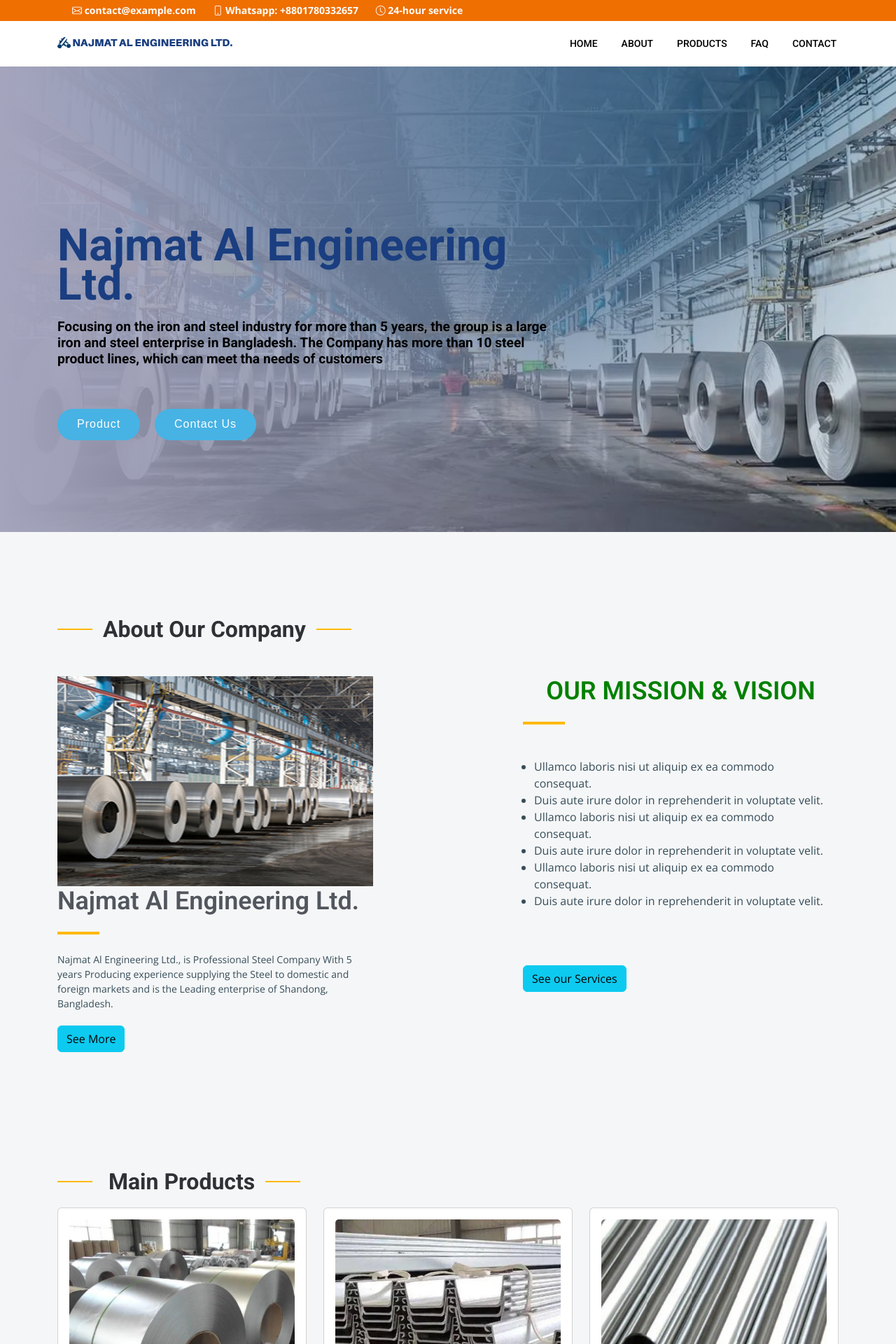
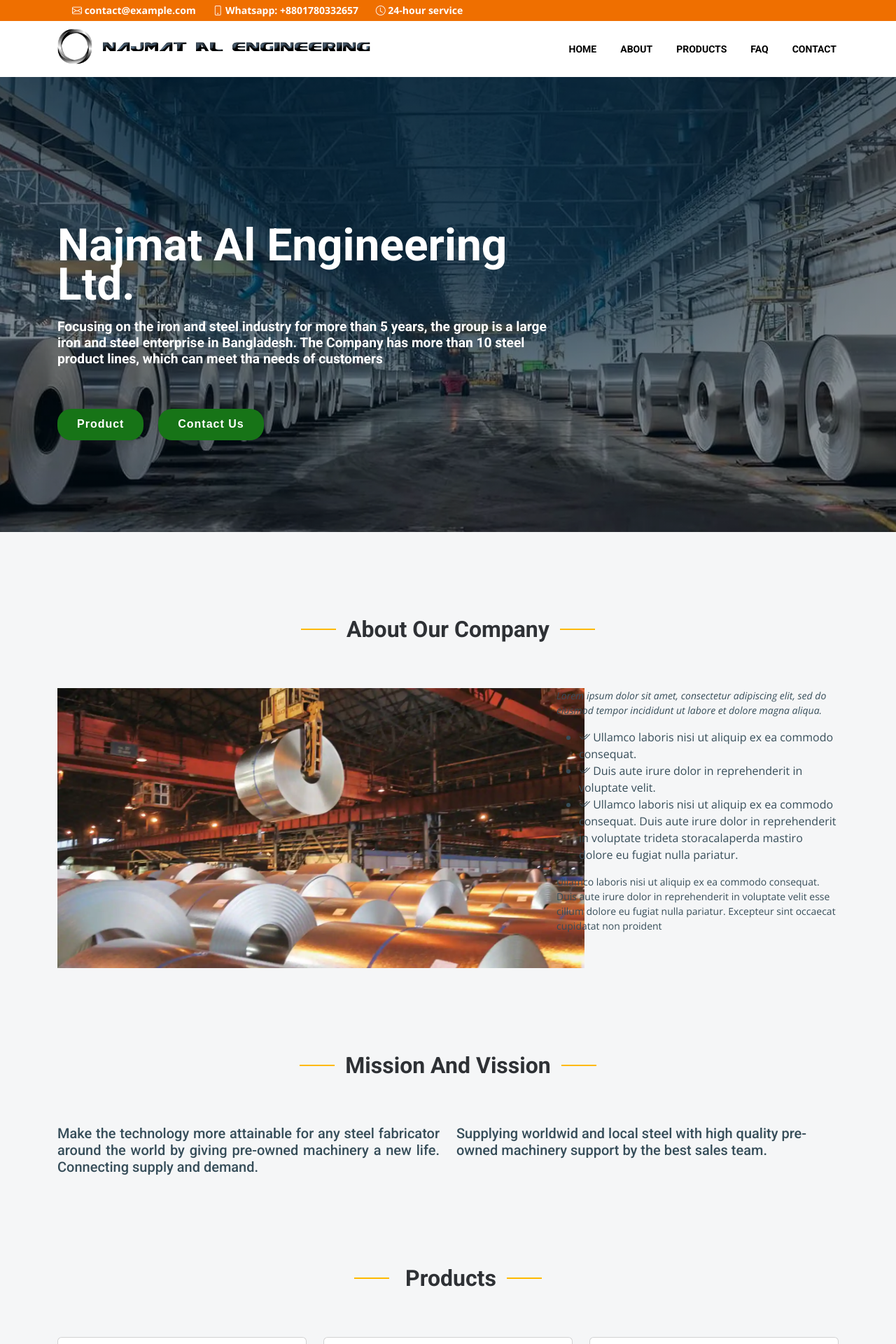
Before and after one commit to emrankhandev/najmatalengineering, a PHP site: page / in a window 1280 px wide. Shown: the top 1920 px of the page at 70% size. Run offline with PHP 8.4, Linux system fonts and the light colour scheme.

Commit message:
* logo. mission and vission added

```diff
--- a/assets/css/main.css
+++ b/assets/css/main.css
@@ -202,7 +202,7 @@ h6 {
     padding: 0 3px;
     font-family: var(--font-primary);
     font-size: 14px;
-    font-weight: 500;
+    font-weight: 700;
     color: black;
     text-transform: uppercase;
     white-space: nowrap;
@@ -496,7 +496,7 @@ section {
 }
 
 .section-header {
-  text-align: left;
+  text-align: center;
   padding-bottom: 10px;
 }
 
@@ -505,6 +505,7 @@ section {
   font-weight: 700;
   position: relative;
   color: #2e3135;
+  margin-bottom: 55px;
 }
 
 .section-header h2:before,
@@ -540,11 +541,12 @@ section {
 #hero {
   width: 100%;
   height: 95vh;
-  background-image: linear-gradient(to left, rgba(15, 9, 9, 0), rgba(164 164 189)),
+  background-image: linear-gradient(rgba(0, 0, 0, 0.5) 0%, rgba(0, 0, 0, 0.3) 100%),
     url(../img/banner.webp);
   background-position: center;
   background-repeat: no-repeat;
   background-size: cover;
+  visibility: visible;
 }
 
 #hero .container {
@@ -556,32 +558,32 @@ section {
   font-size: 4rem;
   font-weight: 900;
   line-height: 56px;
-  color: #1A3E80;
+  color: white;
 }
 
 #hero h2 {
-  color: black;
+  color: white;
   margin-bottom: 50px;
   font-size: 1.2rem;
-  font-weight: 700;
+  font-weight: 800;
 }
 
 #hero .btn-get-started {
   font-family: "Jost", sans-serif;
-  font-weight: 500;
+  font-weight: 700;
   font-size: 16px;
   letter-spacing: 1px;
   display: inline-block;
   padding: 10px 28px 11px 28px;
-  border-radius: 50px;
+  border-radius: 20px;
   transition: 0.5s;
   margin: 10px 0 0 0;
   color: #fff;
-  background: #47b2e4;
+  background: rgb(23, 116, 23);
 }
 
 #hero .btn-get-started:hover {
-  background: #209dd8;
+  background: rgb(165, 165, 76);
 }
 
 
@@ -637,53 +639,134 @@ section {
 /*--------------------------------------------------------------
 # About Section
 --------------------------------------------------------------*/
-#about {
-  padding-bottom: 0px !important;
+.about h3 {
+  font-weight: 700;
+  font-size: 36px;
+  margin-bottom: 30px;
+  font-family: var(--font-secondary);
 }
 
-.about h2 {
-  font-size: 48px;
-  font-weight: 700;
-  font-family: var(--font-secondary);
-  margin: 30px 0;
+.about .call-us {
+  left: 10%;
+  right: 10%;
+  bottom: 10%;
+  background-color: #fff;
+  box-shadow: 0px 2px 25px rgba(0, 0, 0, 0.08);
+  padding: 20px;
+  text-align: center;
 }
 
-@media (min-width: 991px) {
-  .about h2 {
-    max-width: 65%;
-    margin: 0 0 80px 0;
-  }
+.about .call-us h4 {
+  font-size: 24px;
+  font-weight: 700;
+  margin-bottom: 5px;
+  font-family: var(--font-default);
 }
 
-.about ul {
-  list-style: none;
-  padding: 0;
-  font-size: 15px;
-}
-
-.about ul li {
-  padding: 5px 0;
-  display: flex;
-  align-items: center;
-}
-
-.about ul i {
-  font-size: 20px;
-  margin-right: 4px;
+.about .call-us p {
+  font-size: 28px;
+  font-weight: 700;
   color: var(--color-primary);
 }
 
-.about .about-img {
-  min-height: 600px;
-  background-size: cover;
-  background-position: center;
+.about .content ul {
+  list-style: none;
+  padding: 0;
 }
 
-@media (min-width: 992px) {
-  .about .about-img {
-    position: absolute;
-    top: 0;
-    right: 0;
+.about .content ul li {
+  padding: 0 0 8px 26px;
+  position: relative;
+}
+
+.about .content ul i {
+  position: absolute;
+  font-size: 20px;
+  left: 0;
+  top: -3px;
+  color: var(--color-primary);
+}
+
+.about .content p:last-child {
+  margin-bottom: 0;
+}
+
+.about .play-btn {
+  width: 94px;
+  height: 94px;
+  background: radial-gradient(var(--color-primary) 50%, rgba(206, 18, 18, 0.4) 52%);
+  border-radius: 50%;
+  display: block;
+  position: absolute;
+  left: calc(50% - 47px);
+  top: calc(50% - 47px);
+  overflow: hidden;
+}
+
+.about .play-btn:before {
+  content: "";
+  position: absolute;
+  width: 120px;
+  height: 120px;
+  animation-delay: 0s;
+  animation: pulsate-btn 2s;
+  animation-direction: forwards;
+  animation-iteration-count: infinite;
+  animation-timing-function: steps;
+  opacity: 1;
+  border-radius: 50%;
+  border: 5px solid rgba(206, 18, 18, 0.7);
+  top: -15%;
+  left: -15%;
+  background: rgba(198, 16, 0, 0);
+}
+
+.about .play-btn:after {
+  content: "";
+  position: absolute;
+  left: 50%;
+  top: 50%;
+  transform: translateX(-40%) translateY(-50%);
+  width: 0;
+  height: 0;
+  border-top: 10px solid transparent;
+  border-bottom: 10px solid transparent;
+  border-left: 15px solid #fff;
+  z-index: 100;
+  transition: all 400ms cubic-bezier(0.55, 0.055, 0.675, 0.19);
+}
+
+.about .play-btn:hover:before {
+  content: "";
+  position: absolute;
+  left: 50%;
+  top: 50%;
+  transform: translateX(-40%) translateY(-50%);
+  width: 0;
+  height: 0;
+  border: none;
+  border-top: 10px solid transparent;
+  border-bottom: 10px solid transparent;
+  border-left: 15px solid #fff;
+  z-index: 200;
+  animation: none;
+  border-radius: 0;
+}
+
+.about .play-btn:hover:after {
+  border-left: 15px solid var(--color-primary);
+  transform: scale(20);
+}
+
+@keyframes pulsate-btn {
+  0% {
+    transform: scale(0.6, 0.6);
+    opacity: 1;
+  }
+
+  100% {
+    transform: scale(1, 1);
+    opacity: 0;
   }
 }
 
@@ -691,7 +774,7 @@ section {
 # Get Started Section
 --------------------------------------------------------------*/
 .get-started .content {
-  padding: 30px 0;
+  padding: 0px 0;
 }
 
 .get-started .content h3 {
@@ -830,7 +913,7 @@ section {
 }
 
 .footer .footer-content .footer-info h3 {
-  font-size: 1.1rem;
+  font-size: 1.2rem;
   margin: 0 0 20px 0;
   padding: 2px 0 2px 0;
   line-height: 1;
@@ -843,7 +926,7 @@ section {
 }
 
 .footer .footer-content .footer-info p {
-  font-size: 14px;
+  font-size: 1.1rem;
   line-height: 24px;
   margin-bottom: 0;
   font-family: var(--font-primary);
--- a/index.html
+++ b/index.html
@@ -7,7 +7,7 @@
   <title> Najmat Al Engineering Ltd.</title>
   <meta content="" name="description">
   <meta content="" name="keywords">
-  <link href="assets/img/default-monochrome.svg" rel="icon">
+  <link href="assets/img/Metal-PNG-Image-File.png" rel="icon">
   <link rel="preconnect" href="https://fonts.googleapis.com">
   <link rel="preconnect" href="https://fonts.gstatic.com" crossorigin>
   <link
@@ -34,10 +34,10 @@
   </section>
   <!-- ======= Header ======= -->
   <header id="header" class="header d-flex align-items-center"
-    style="position: fixed; height: 65px; background: white;color: black;">
+    style="position: fixed; height: 80px; background: white;color: black;">
     <div class="container-fluid container-xl d-flex align-items-center justify-content-between">
       <h1>
-        <a href="index.html"><img src="assets/img/default-monochrome.svg" style="width: clamp(250px,50%,370px);" /> </a>
+        <a href="index.html"><img src="assets/img/Metal-PNG-Image-File.png" style="height: 51px; width: 50px;" /> <img src="/assets/img/cooll.png" alt=""></a>
       </h1>
       <i class="mobile-nav-toggle mobile-nav-show bi bi-list"></i>
       <i class="mobile-nav-toggle mobile-nav-hide d-none bi bi-x"></i>
@@ -87,36 +87,25 @@
         <div class="section-header">
           <h2>About Our Company</h2>
         </div>
-        <div class="row">
-
-          <div class="col-lg-5 d-flex align-items-center" data-aos="fade-up">
-            <div class="content">
-              <img src="assets/img/hero.jpg" width="100%" height="300px">
-              <h3>Najmat Al Engineering Ltd.</h3>
-              <p>Najmat Al Engineering Ltd., is Professional Steel Company With 5 years Producing experience supplying
-                the Steel to domestic and foreign markets and is the Leading enterprise of Shandong, Bangladesh. <br>
-                <br>
-                <a href="./aboutUs.html" class="btn btn-info">See More</a>
-            </div>
+        <div class="row gy-4">
+          <div class="col-lg-7 position-relative" data-aos="fade-up" data-aos-delay="150">
+              <img src="/assets/img/najmat.webp" alt="" style="width: 753px; height: 400px;">
           </div>
-          <div class="col-lg-2 d-flex align-items-center" data-aos="fade-up">
-
-          </div>
-          <div class="col-lg-5 d-flex align-items-right" data-aos="fade-up">
-            <div class="content">
-              <h3 class="mb-5 text-center" style="font-size: 36px; font-weight: 600; color: green">OUR MISSION & VISION
-              </h3>
-              <div class="row p-3 pt-0">
-                <ul>
-                  <li> Ullamco laboris nisi ut aliquip ex ea commodo consequat.</li>
-                  <li> Duis aute irure dolor in reprehenderit in voluptate velit.</li>
-                  <li> Ullamco laboris nisi ut aliquip ex ea commodo consequat.</li>
-                  <li> Duis aute irure dolor in reprehenderit in voluptate velit.</li>
-                  <li> Ullamco laboris nisi ut aliquip ex ea commodo consequat.</li>
-                  <li> Duis aute irure dolor in reprehenderit in voluptate velit.</li>
-                </ul>
-              </div><br> <br>
-              <a href="./services.html" class="btn btn-info">See our Services</a>
+          <div class="col-lg-5 d-flex" data-aos="fade-up" data-aos-delay="300">
+            <div class="content ps-0 ps-lg-5">
+              <p class="fst-italic">
+                Lorem ipsum dolor sit amet, consectetur adipiscing elit, sed do eiusmod tempor incididunt ut labore et dolore
+                magna aliqua.
+              </p>
+              <ul>
+                <li><i class="bi bi-check2-all"></i> Ullamco laboris nisi ut aliquip ex ea commodo consequat.</li>
+                <li><i class="bi bi-check2-all"></i> Duis aute irure dolor in reprehenderit in voluptate velit.</li>
+                <li><i class="bi bi-check2-all"></i> Ullamco laboris nisi ut aliquip ex ea commodo consequat. Duis aute irure dolor in reprehenderit in voluptate trideta storacalaperda mastiro dolore eu fugiat nulla pariatur.</li>
+              </ul>
+              <p>
+                Ullamco laboris nisi ut aliquip ex ea commodo consequat. Duis aute irure dolor in reprehenderit in voluptate
+                velit esse cillum dolore eu fugiat nulla pariatur. Excepteur sint occaecat cupidatat non proident
+              </p>
             </div>
           </div>
         </div>
@@ -124,12 +113,35 @@
       </div>
     </section>
 
+    <section id="about" class="get-started section-bg">
+      <div class="container">
+        <div class="section-header">
+          <h2>Mission And Vission</h2>
+        </div>
+        <div class="row content">
+          <div class="col-lg-6 pt-4 pt-lg-0">
+            <h5 style="text-align: justify;">
+              Make the technology more attainable for any steel fabricator around the world by giving pre-owned machinery a new life. Connecting supply and demand.
+            </h5>
+          </div>
+          <div class="col-lg-6 pt-4 pt-lg-0">
+            <h5>
+              Supplying worldwid and local steel with high quality pre-owned machinery support by the best sales team.
+            </h5>
+          </div>
+        </div>
+
+      </div>
+    </section>
+
+
+
     <!-- ======= product Section ======= -->
     <section id="product" class="features section-bg">
       <div class="container" data-aos="fade-up">
         <div class="section-header">
           <h2>
-            Main Products</h2>
+            Products</h2>
         </div>
         <div class="row mb-3">
           <div class="col-md-4">
@@ -137,10 +149,10 @@
               <div class="card-body">
                 <img class="card-img-top" src="assets/img/products/round1.jpg" alt="Card image cap"
                   style="min-height:200px;"> <br />
-                <h5 class="card-title">Galvanized steel Coil</h5>
+                <h5 class="card-title mt-3">Galvanized steel Coil</h5>
                 <p class="card-text">Some quick example text to build on the card title and make up the bulk of the
                   card's content.</p>
-                <a href="./project-details1.html" class="btn btn-primary mx-auto">See Details</a>
+                <a href="./project-details1.html" class="btn btn-success mx-auto">See Details</a>
               </div>
             </div>
           </div>
@@ -149,10 +161,10 @@
               <div class="card-body">
                 <img class="card-img-top" src="assets/img/products/round2.jpg" alt="Card image cap"
                   style="min-height:200px;"> <br />
-                <h5 class="card-title">Sheel sheet pile</h5>
+                <h5 class="card-title mt-3">Sheel sheet pile</h5>
                 <p class="card-text">Some quick example text to build on the card title and make up the bulk of the
                   card's content.</p>
-                <a href="./project-details1.html" class="btn btn-primary mx-auto">See Details</a>
+                <a href="./project-details2.html" class="btn btn-success mx-auto">See Details</a>
               </div>
             </div>
           </div>
@@ -161,10 +173,10 @@
               <div class="card-body">
                 <img class="card-img-top" src="assets/img/products/round3.jpg" alt="Card image cap"
                   style="min-height:200px;"> <br />
-                <h5 class="card-title">Stainless steel tube/plate</h5>
+                <h5 class="card-title mt-3">Stainless steel tube/plate</h5>
                 <p class="card-text">Some quick example text to build on the card title and make up the bulk of the
                   card's content.</p>
-                <a href="./project-details1.html" class="btn btn-primary mx-auto">See Details</a>
+                <a href="./project-details1.html" class="btn btn-success mx-auto">See Details</a>
               </div>
             </div>
           </div>
@@ -176,10 +188,10 @@
               <div class="card-body">
                 <img class="card-img-top" src="assets/img/products/round4.jpg" alt="Card image cap"
                   style="min-height:200px;"> <br />
-                <h5 class="card-title">Galvanized steel Coil</h5>
+                <h5 class="card-title mt-3">Galvanized steel Coil</h5>
                 <p class="card-text">Some quick example text to build on the card title and make up the bulk of the
                   card's content.</p>
-                <a href="./project-details1.html" class="btn btn-primary mx-auto">See Details</a>
+                <a href="./project-details1.html" class="btn btn-success mx-auto">See Details</a>
               </div>
             </div>
           </div>
@@ -188,10 +200,10 @@
               <div class="card-body">
                 <img class="card-img-top" src="assets/img/products/round5.jpg" alt="Card image cap"
                   style="min-height:200px;"> <br />
-                <h5 class="card-title">Sheel sheet pile</h5>
+                <h5 class="card-title mt-3">Sheel sheet pile</h5>
                 <p class="card-text">Some quick example text to build on the card title and make up the bulk of the
                   card's content.</p>
-                <a href="./project-details1.html" class="btn btn-primary mx-auto">See Details</a>
+                <a href="./project-details1.html" class="btn btn-success mx-auto">See Details</a>
               </div>
             </div>
           </div>
@@ -200,10 +212,10 @@
               <div class="card-body">
                 <img class="card-img-top" src="assets/img/products/round6.jpg" alt="Card image cap"
                   style="min-height:200px;"> <br />
-                <h5 class="card-title">Stainless steel tube/plate</h5>
+                <h5 class="card-title mt-3">Stainless steel tube/plate</h5>
                 <p class="card-text">Some quick example text to build on the card title and make up the bulk of the
                   card's content.</p>
-                <a href="./project-details1.html" class="btn btn-primary mx-auto">See Details</a>
+                <a href="./project-details1.html" class="btn btn-success mx-auto">See Details</a>
               </div>
             </div>
           </div>
@@ -290,7 +302,7 @@
       <div class="section-header">
         <h2>Contact</h2>
       </div>
-      <div class="row">
+      <div class="row" style="margin-bottom: 65px;">
         <div class="col-md-4 px-1">
           <div class="info-container d-flex flex-column align-items-center justify-content-center">
             <div class="info-item d-flex">
@@ -342,7 +354,7 @@
               </div>
             </div>
             <div class="form-group mt-3">
-              <input type="tel" class="form-control" name="phone" id="phone" placeholder="Whatsapp/tel: Phone" required>
+              <input type="tel" class="form-control" name="phone" id="phone" placeholder="Your Phone No." required>
             </div>
             <div class="form-group mt-3">
               <input type="text" class="form-control" name="subject" id="subject" placeholder="Subject" required>
@@ -382,26 +394,26 @@
           </div>
 
           <div class="col-md-3 footer-links">
-            <h3>Contact</h3>
+            <h5>Contact</h5>
             <div class="social-links d-flex mt-3">
               <p>
+                <strong>Email:</strong> info@example.com <br>
                 <strong>Phone:</strong> +8801794194946 <br>
                 &nbsp; &nbsp; &nbsp;&nbsp; &nbsp; &nbsp;&nbsp; &nbsp; +880187355972<br>
-                &nbsp; &nbsp; &nbsp;&nbsp; &nbsp; &nbsp;&nbsp; &nbsp; +8801780332657<br>
-                <strong>Email:</strong> info@example.com
+                &nbsp; &nbsp; &nbsp;&nbsp; &nbsp; &nbsp;&nbsp; &nbsp; +8801780332657
               </p>
             </div>
           </div>
 
           <div class="col-md-2 footer-links">
-            <h3>Useful Links</h3>
+            <h5>Useful Links</h5>
             <ul>
               <li><a href="#">Home</a></li>
               <li><a href="#about">About us</a></li>
             </ul>
           </div>
           <div class="col-lg-3 col-md-3 footer-links text-center">
-            <h3>Social Links</h3>
+            <h5>Social Links</h5>
             <div class="social-links d-flex mt-3" style="margin-left: 74px;">
               <a href="#" class="d-flex align-items-center justify-content-center"><i class="bi bi-twitter"></i></a>
               <a href="#" class="d-flex align-items-center justify-content-center"><i class="bi bi-facebook"></i></a>
```
Also changed, not shown: project-details1.html (+37 -31 lines), project-details2.html (+81 -120 lines), assets/img/Metal-PNG-Image-File.png (added), assets/img/cooll.png (added), assets/img/coollog.png (added), assets/img/medium.jpg (added), assets/img/nae.png (added), assets/img/najmat.webp (added), 1 other file.
